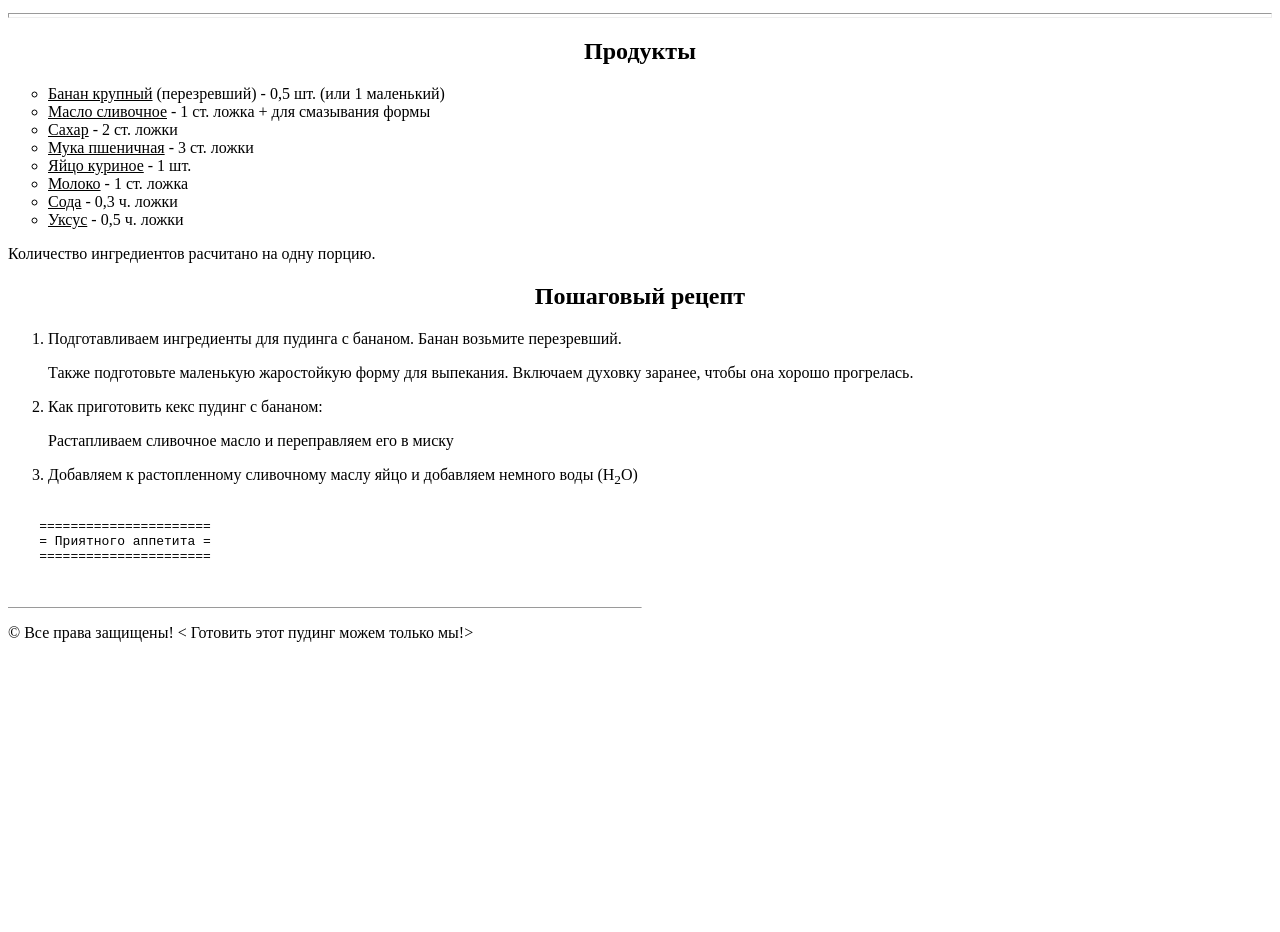
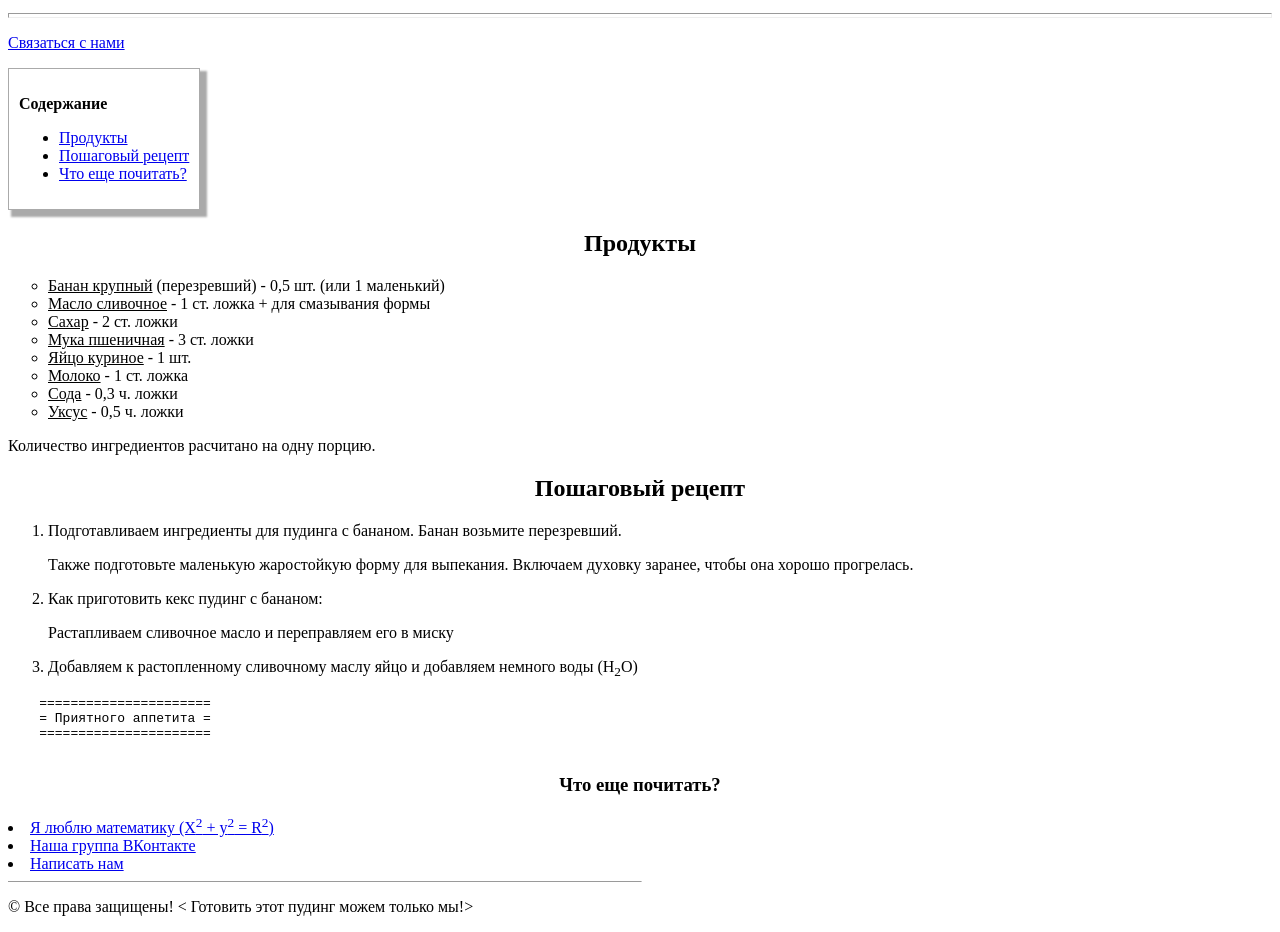
Before and after one commit to SergeyAchimov/MyFirstSite, a plain HTML site: page index.html in a window 1280 px wide. Shown: the part 223-1155 px from the top of the page. Before the commit the page ends 881 px from the top, so only its background shows below. Drawn offline with Linux system fonts and the light colour scheme.

Commit message:
Закончил уроки по HTML

```diff
--- a/1.html
+++ b/index.html
@@ -20,7 +20,19 @@
 
         <hr size=5>
 
-        <h2 align=center>Продукты</h2>
+        <p><a href="contact.htm">Связаться с нами</a></p>
+
+        <div style="border: 1px solid #aaa; box-shadow: 5px 5px 2px 2px #aaa; display:
+        inline-block; padding: 10px;">
+        <p><b>Содержание</b></p>
+        <ul>
+            <li><a href="#prod">Продукты</a></li>
+            <li><a href="#step">Пошаговый рецепт</a></li>
+            <li><a href="#also">Что еще почитать?</a></li>
+        </ul>
+        </div>
+
+        <h2 id="prod" align=center>Продукты</h2>
 
         <ul type="circle">
             <li><u>Банан крупный</u> (перезревший) - 0,5 шт. (или 1 маленький)</li>
@@ -35,7 +47,7 @@
 
         <p>Количество ингредиентов расчитано на одну порцию.</p>
 
-        <h2 align=center>Пошаговый рецепт</h2>
+        <h2 id="step" align=center>Пошаговый рецепт</h2>
 
         <ol>
             <li>
@@ -55,12 +67,18 @@
         </ol>
 
     <pre>
-
     ======================
     = Приятного аппетита =
     ======================
+    </pre>
 
-    </pre>
+    <h3 id="also" align=center>Что еще почитать?</h3>
+    <u1>
+        <li><a href="mfthlike.htm">Я люблю математику (X<sup>2</sup> + y<sup>2</sup> =
+            R<sup>2</sup>)</a></li>
+        <li><a href="https://vk.com" target="_blank">Наша группа ВКонтакте</a></li>
+        <li><a href="mailto:aaa@bk.ru">Написать нам</a></li>
+    </u1>
 
     <hr align=left width="50%" size=1>
     <p>&copy; Все права защищены! &lt; Готовить этот пудинг можем только мы!&gt;</p>
```
Also changed, not shown: contact.htm (added, +16 -0 lines).
